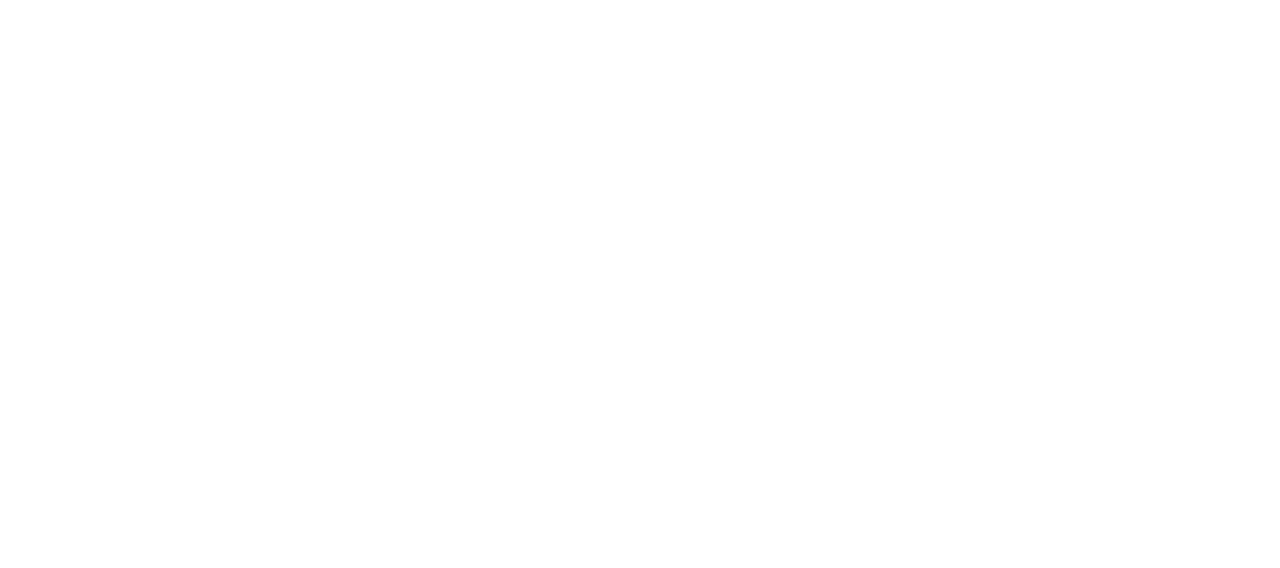
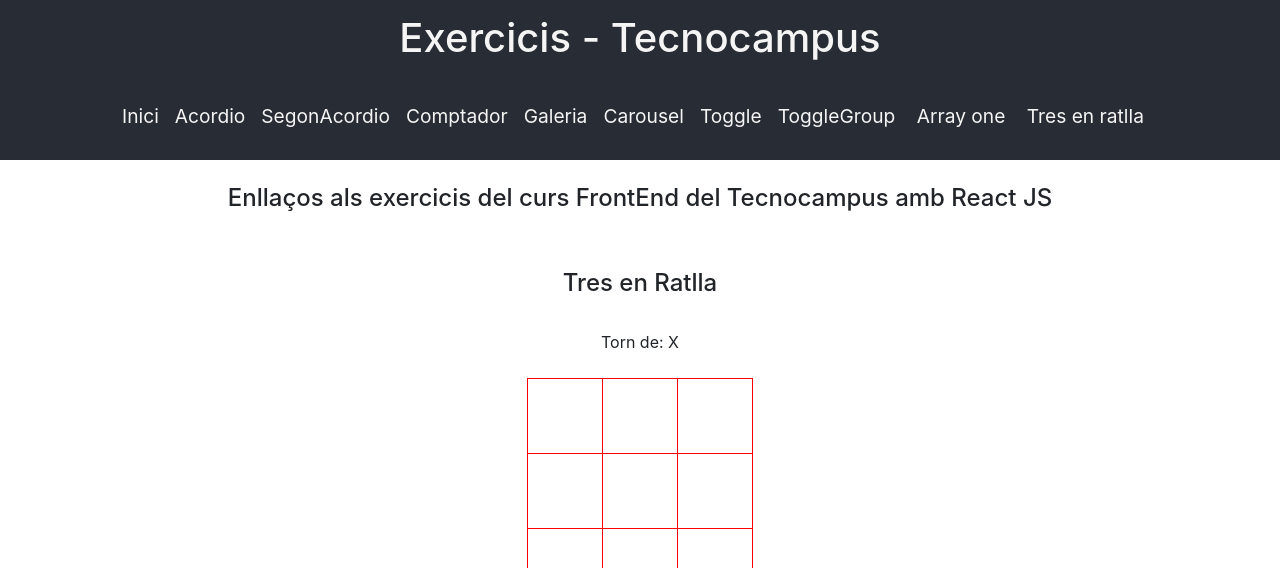
Before and after one commit to Efarinyes/exercicis-tecnocampus, a React (Create React App) app: page /#/TresEnRalla in a window 1280 px wide. Before the commit this address had no page. Shown: the top 568 px of the page. Built offline with nearby package versions, Linux system fonts and the light colour scheme.

Commit message:
Commit - Tres en ratlla afegit

```diff
--- a/package.json
+++ b/package.json
@@ -11,6 +11,8 @@
     "react-dom": "^17.0.2",
     "react-router-dom": "^6.2.1",
     "react-scripts": "5.0.0",
+    "sweetalert2": "^11.4.4",
+    "sweetalert2-react-content": "^4.2.0",
     "web-vitals": "^2.1.0"
   },
   "scripts": {
--- a/src/App.js
+++ b/src/App.js
@@ -10,6 +10,7 @@
 import Toggle from "./exercicis/toggle/Toggle";
 import ToggleGroup from "./exercicis/toogleGroup/ToggleGroup";
 import ArrayOne from "./exercicis/MetodesArrays/ArrayOne";
+import TresEnRalla from "./exercicis/tresEnRalla/TresEnRalla";
 
 function App() {
   return (
@@ -32,7 +33,10 @@
             <Route path="Toggle" element={<Toggle />} />
 
             <Route path="ToggleGroup" element={<ToggleGroup />} />
+
             <Route path="ArrayOne" element={<ArrayOne />} />
+
+            <Route path="TresEnRalla" element={<TresEnRalla />} />
           </Route>
         </Routes>
       </HashRouter>
--- a/src/Layout.js
+++ b/src/Layout.js
@@ -17,6 +17,8 @@
               <Link to="Toggle">Toggle</Link>
               <Link to="ToggleGroup">ToggleGroup</Link>
               <Link to="ArrayOne"> Array one </Link>
+              <Link to="TresEnRalla"> Tres en ratlla  </Link>
+
             </li>
           </ul>
         </div>
@@ -25,10 +27,12 @@
         <div className="container">
           <div className="cotenidor">
             <br />
-            <h2>
+            <h4>
               Enllaços als exercicis del curs FrontEnd del Tecnocampus amb React
               JS
-            </h2>
+            </h4>
+            <br />
+            <br />
             <Outlet />
 
             {/* <Galeria /> */}
--- /dev/null
+++ b/src/exercicis/tresEnRalla/TresEnRalla.js
@@ -0,0 +1,131 @@
+import "./tresEnRalla.css";
+import { useState } from "react";
+import Swal from "sweetalert2";
+import withReactContent from "sweetalert2-react-content";
+
+const MySwal = withReactContent(Swal);
+
+function TresEnRalla() {
+  const [torn, setTorn] = useState("X");
+  const [casella, setCasella] = useState(Array(9).fill(""));
+  const [guanyador, setGuanyador] = useState();
+
+  const comprovaGuanyador = (quadricula) => {
+    let combinacions = {
+      files: [
+        [0, 1, 2],
+        [3, 4, 5],
+        [6, 7, 8],
+      ],
+      columnes: [
+        [0, 3, 6],
+        [1, 4, 7],
+        [2, 5, 8],
+      ],
+      diagonals: [
+        [0, 4, 8],
+        [2, 4, 6],
+      ],
+    };
+    for (let combinacio in combinacions) {
+      combinacions[combinacio].forEach((pattern) => {
+        if (
+          quadricula[pattern[0]] === "" ||
+          quadricula[pattern[1]] === "" ||
+          quadricula[pattern[0]] === ""
+        ) {
+        } else if (
+          quadricula[pattern[0]] === quadricula[pattern[1]] &&
+          quadricula[pattern[1]] === quadricula[pattern[2]]
+        ) {
+          MySwal.fire({
+            title: 'Guanyador',
+            icon: "success",
+            text: "Bona partida",
+          });
+
+          setGuanyador(quadricula[pattern[0]]);
+        }
+      });
+    }
+  };
+
+  const casellaClicada = (num) => {
+    if (casella[num] !== "") {
+      MySwal.fire({
+        title: <p>No es pot</p>,
+        didOpen: () => {
+          MySwal.clickConfirm();
+        },
+      }).then(() => {
+        return MySwal.fire(<p>No pots jugar a una casella jugada</p>);
+      });
+      return;
+    }
+
+    let quadricula = [...casella];
+
+    if (torn === "X") {
+      quadricula[num] = "X";
+      setTorn("O");
+    } else {
+      quadricula[num] = "O";
+      setTorn("X");
+    }
+    comprovaGuanyador(quadricula);
+    setCasella(quadricula);
+  };
+  const reseteja = () => {
+    setGuanyador(null);
+    setCasella(Array(9).fill(""));
+  };
+
+  const Casella = ({ num }) => {
+    return <td onClick={() => casellaClicada(num)} > {casella[num]} </td>;
+  };
+
+  return (
+    <>
+      <h4> Tres en Ratlla </h4>
+      <br />
+      Torn de: {torn}
+      <br />
+      <br />
+      <div className="tauler">
+        <table>
+          <tbody>
+            <tr>
+              <Casella num={0} />
+              <Casella num={1} />
+              <Casella num={2} />
+            </tr>
+            <tr>
+              <Casella num={3} />
+              <Casella num={4} />
+              <Casella num={5} />
+            </tr>
+            <tr>
+              <Casella num={6} />
+              <Casella num={7} />
+              <Casella num={8} />
+            </tr>
+          </tbody>
+        </table>
+        {guanyador && (
+          <>
+            <p> {guanyador} es el guanyador </p>
+            <button
+              onClick={() => reseteja()}
+              className="btn btn-outline-success"
+            >
+              {" "}
+              Vols tornar a jugar?{" "}
+            </button>
+          </>
+        )}
+      </div>
+    </>
+  );
+}
+
+export default TresEnRalla;
--- /dev/null
+++ b/src/exercicis/tresEnRalla/tresEnRalla.css
@@ -0,0 +1,12 @@
+table td {
+    border: 1px solid red;
+    width: 75px;
+    height: 75px;
+}
+
+.tauler {
+    display: flex;
+    flex-direction: column;
+    align-items: center;
+    justify-content: center;
+}
```
Also changed, not shown: 1 other file (tests, documents, lock files or other folders).
